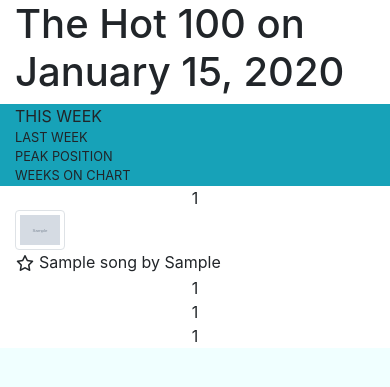
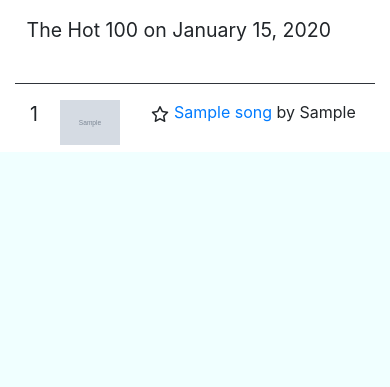
Before and after one commit to dmcconeghy/flashback, a Flask app: page /chart/2020-01-15 in a window 390 px wide. Shown: the part 72-459 px from the top of the page. Run offline with Flask 2, Linux system fonts and the light colour scheme; tables that the repository leaves empty hold one stand-in row (values such as "Sample post"); grey boxes marked "Sample" are stand-in pictures; some libraries are stand-ins or nearby versions.

Commit message:
Updates chart/charts with links and improves responsive handling at smallest sizes

```diff
--- a/static/css/styles.css
+++ b/static/css/styles.css
@@ -191,3 +191,37 @@ html {
 #date-search-form {
   border: none;
 }
+
+.rank {
+  font-size: 5vw;
+}
+
+.chart-data {
+  font-size: 1.5vw;
+}
+
+.h100-date {
+  font-size: 3.75vw;
+}
+
+
+@media (max-width: 575.98px) {
+  .toggle {
+    visibility: hidden;
+    height: 2px;
+  }
+
+  .h100-date {
+    font-size: 5vw;
+  }
+}
+
+@media (min-width: 1200px) {
+  .h100-date {
+    font-size: 2.75vw;
+  }
+
+  .rank {
+    font-size: 4vw;
+  }
+}
--- a/templates/charts/chart_results.html
+++ b/templates/charts/chart_results.html
@@ -3,28 +3,39 @@
 {% block title %} TEST {% endblock %}
 
 {% block content %}
-<div class="container-fluid col-sm-12 col-md-10 col-lg-10 col-xl-8 col-xxl-6">
-    <h1>The Hot 100 on {{chart.chart_date.strftime("%B %d, %Y")}} </h1>
-	<div class="row bg-info">
-		<div class="col-sm-9"> THIS WEEK {{chart.date}}
+<div class="container">
+
+	<div class="row sticky-top bg-white mt-2 text-center-small">
+
+		<div class="col-11 text-center text-sm-left col-sm-8 col-xl-9 mt-2"> <p class="h100-date">The Hot 100 on {{chart.chart_date.strftime("%B %d, %Y")}} </p>
 		</div>
-		<div class="col-sm-1 small"> LAST WEEK
+
+            <div class="toggle col-sm-1 offset-sm-1 offset-xl-0 chart-data text-center mt-sm-3"> LAST WEEK
             </div>
-		<div class="col-sm-1 small"> PEAK POSITION
+
+            <div class="toggle col-sm-1 text-center chart-data mt-sm-3"> PEAK SPOT
             </div>
-		<div class="col-sm-1 small"> WEEKS ON CHART
+
+            <div class="toggle col-sm-1 text-center chart-data mt-sm-3"> WEEKS CHARTED
             </div>
     </div>
+    <hr class="w-100 bg-dark">
+
+
 
     {% for song, appearance in results %}
 
-        <div class="row">
-            <div class="col-sm-1 text-center align-middle"> {{appearance.rank}}
+        <div class="row col-12 p-0 mx-0 ">
+
+                <div class="col-1 col-sm-1 rank"><p>{{appearance.rank}}</p>
                 </div>
-            <div class="col-sm-1 ">
-                <img class="img-fluid img-thumbnail" src="{{song.song_img_url}}" alt="default album image" width="50px">
+
+                <div class="col-3 col-sm-2">
+                    <a href="/song/{{song.id}}"><img class="img-fluid" src="{{song.song_img_url}}" alt="default album image" width="150px" ></a>
                 </div>
-            <div class="col-sm-7 text-left align-middle">
+
+
+                <div class="col-8 col-sm-6 text-left align-middle">
                     <form method="POST"
                                     action="/chart/{{chart.chart_date}}/favorite/{{song.id}}"
                                     class="float-left"
@@ -38,35 +49,25 @@
                                         <i class="{{'fa-solid fa-star' if song.id in favorites else 'fa-regular fa-star'}}"></i>
                                     </button>
                     </form>
-                {{(song.title) | truncate(20) }} by {{song.artist | truncate(25) }}
+                    <a href="/song/{{song.id}}">{{(song.title) | truncate(18) }}</a> by {{song.artist | truncate(20) }}
+                </div>
+
+                    <div class="toggle col-sm-1 text-right"> {{appearance.last_pos}}
+                    </div>
+
+                    <div class="toggle col-sm-1 text-right">{{appearance.peak_pos}}
+                    </div>
+
+                    <div class="toggle col-sm-1 text-right">{{appearance.weeks}}
+                    </div>
 
         </div>
-            <div class="col-sm-1 text-center"> {{appearance.last_pos}}
-            </div>
-            <div class="col-sm-1 text-center">{{appearance.peak_pos}}
-            </div>
-            <div class="col-sm-1 text-center">{{appearance.weeks}}
-            </div>
+
+
+    {% endfor %}
+
     </div>
 
-    {% endfor %}
 </div>
 
 {% endblock %}
-
-<!-- <li>
-
-                    {{entry.title}} by {{entry.artist}}
-
-                </li> -->
-
-                <!-- <div class="card" style="width: 18rem">
-                    <img src="{{ entry.image }}" class="card-img-top" alt=""/>
-                    <div class="div card-body">
-                        <img class="card-image" src="../static/media/musical_placeholder.jpg">
-                        <h5 class="card-title">{{entry.rank}}:{{entry.title}} by {{entry.artist|truncate(20)}}</h5>
-                        <p class="card-text">Highest position: {{entry.peakPos}} </p>
-                        <p class="card-text">{{entry.weeks}} weeks on chart</p>
-
-                    </div>
-                </div> -->
--- a/templates/charts/charts.html
+++ b/templates/charts/charts.html
@@ -49,7 +49,7 @@
                                         </td>
                                     <td class="track-details" style="width:60%">
                                         <p>
-                                            {{song.title | truncate(40)}}
+                                        <a href="/song/{{song.id}}">{{song.title | truncate(40)}}</a>
                                         </p>
                                     </td>
                                     <td style="width:10%">
```
Lines whose indentation alone changed are shown as unchanged.
